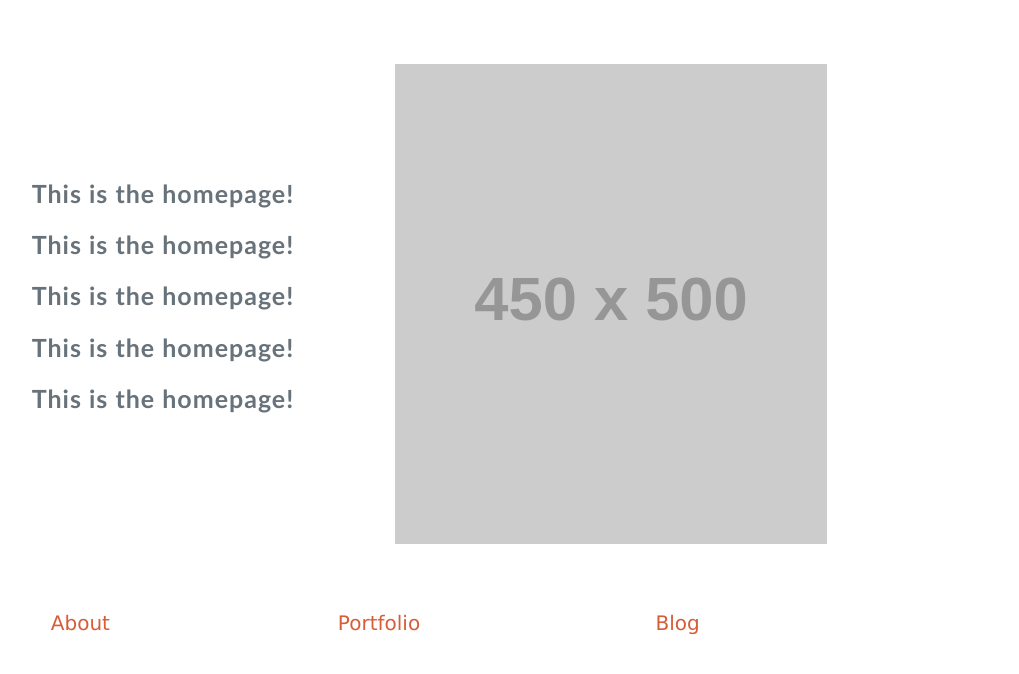
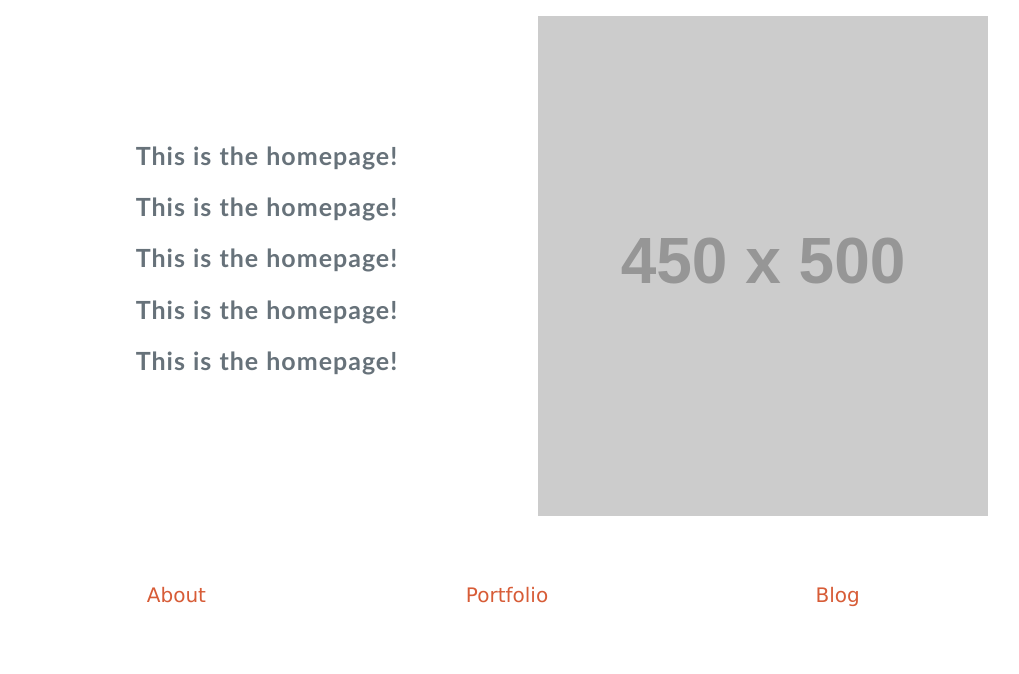
Before and after one commit to maxx1128/maxx1128.github.io, a Jekyll site: the page built from index.html, in a window 1280 px wide. Shown: the top 674 px of the page, without its empty margins (133-1152 px from the left). Built offline with Jekyll 4.4.1, drawn with Linux system fonts in a browser that asks for light colours; the list of posts is cut into pages by our own code; a style sheet for code colours, icons or effects is not loaded.

Commit message:
Centered homepage layout

```diff
--- a/_layouts/home.html
+++ b/_layouts/home.html
@@ -6,6 +6,7 @@
   <body class="homepage">
 
 	<div class="page-content">
+	  <div class="home-container">
 		  <div class="home-content">
 			<div class="home-content-text">
 				{{ content }}
@@ -24,10 +25,7 @@
 			{% endfor %}
 		  </ul>
 	  </div>
-
-<ul class="site-menu">
-
-	</ul>
+	</div>
 
 
   <script src="{{ "/js/main.js" | prepend: site.baseurl }}"></script>
--- a/_sass/pages/_home.scss
+++ b/_sass/pages/_home.scss
@@ -1,8 +1,9 @@
-body.homepage {
+.page-content {
 	@include flexy-row();
 
-	.page-content {
-		@include flexy-center(5%);
+	.home-container {
+		@include flexy-center(1em);
+		width: 100%;
 	}
 }
 
```
Lines whose indentation alone changed are shown as unchanged.
